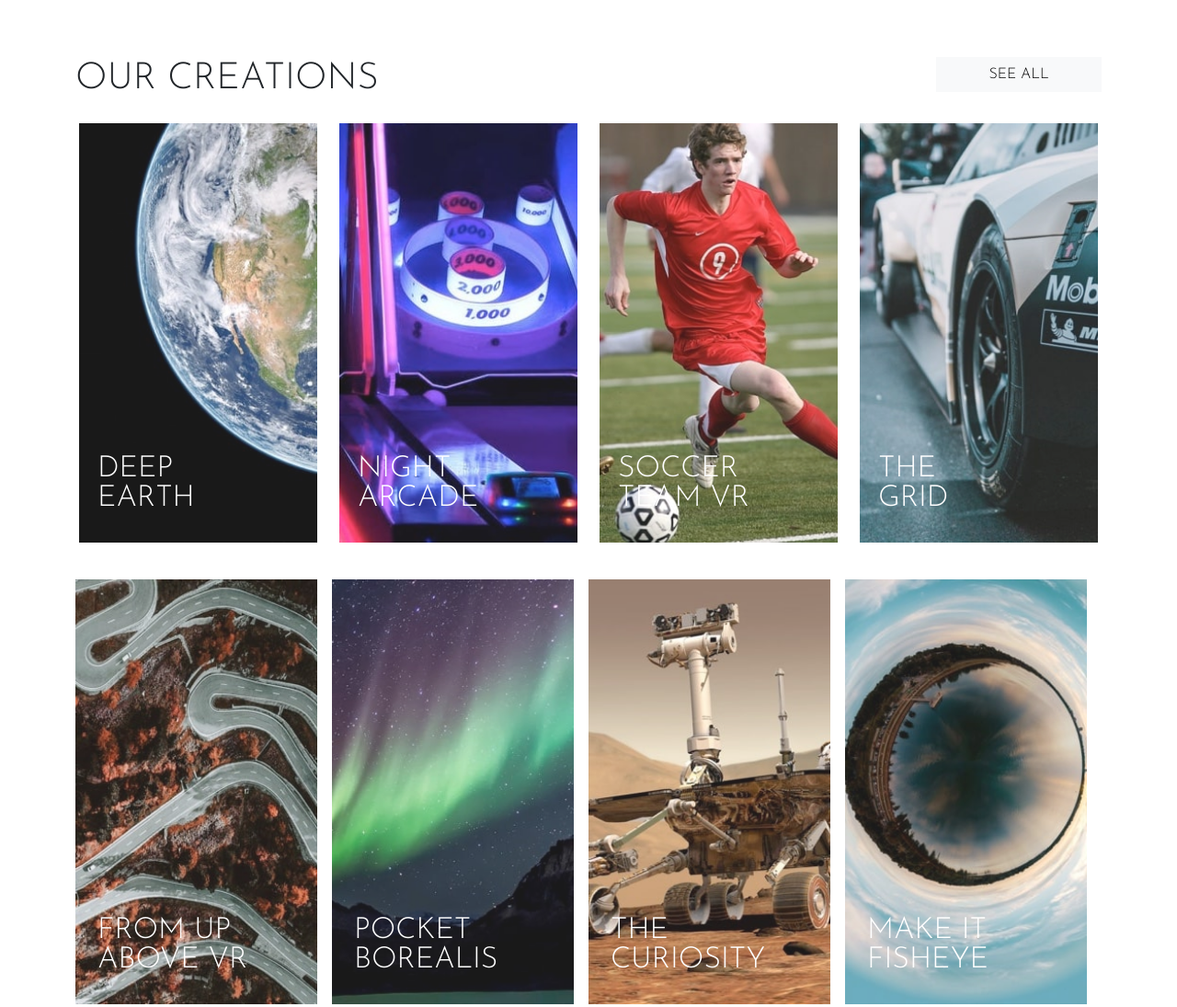
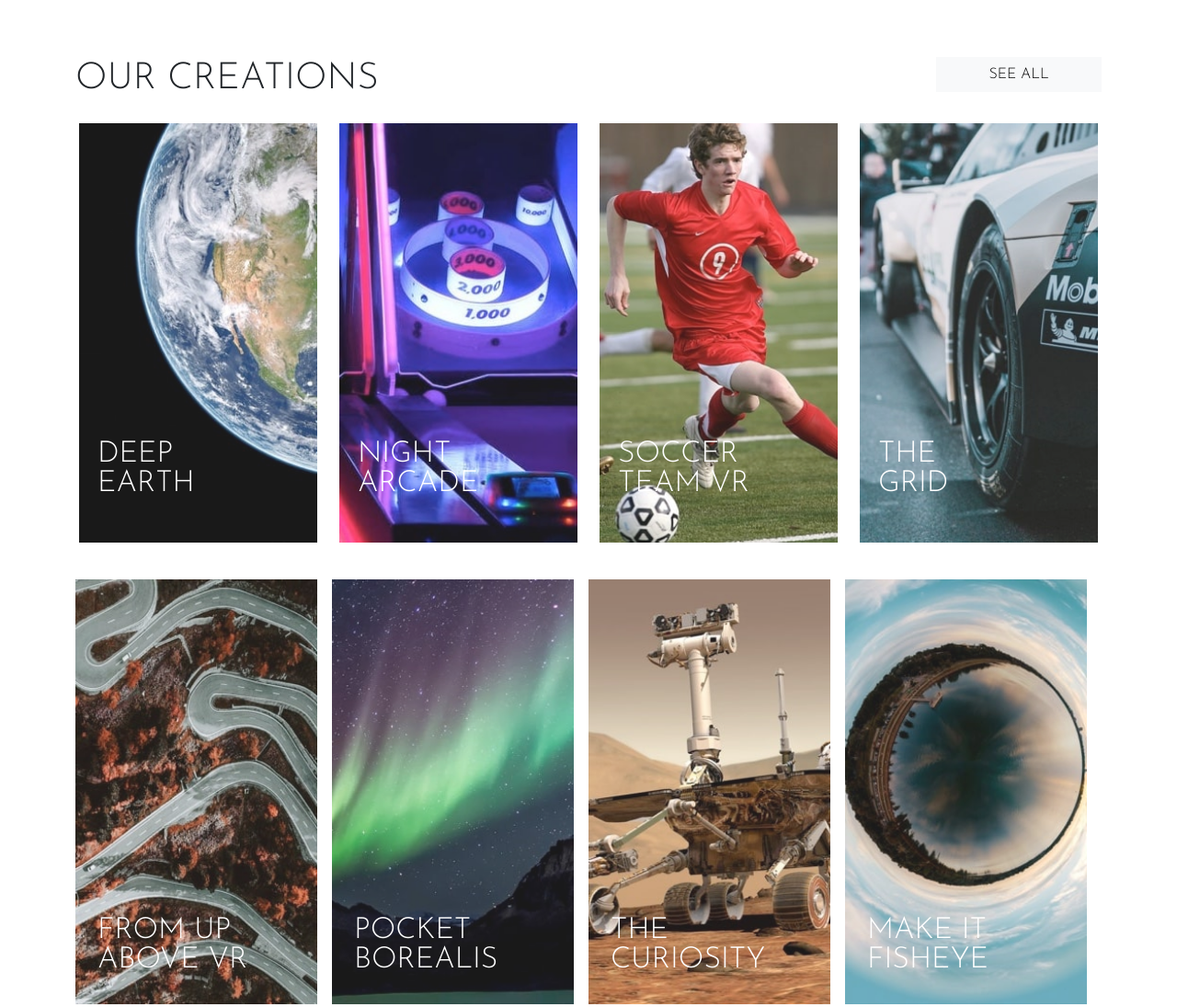
Before and after one commit to samiraghav/stykite-boostrap-assignment, a plain HTML site: page index.html in a window 1280 px wide. Shown: the part 1020-2115 px from the top of the page at 92% size. Drawn offline with nearby package versions, Linux system fonts and the light colour scheme.

```diff
--- a/styles.css
+++ b/styles.css
@@ -133,6 +133,7 @@ header ul a:active {
   width: 100%;
   transition: 200ms;
   opacity: 0.9;
+  display: flex;
 }
 
 #creations-desktop img:hover,
@@ -153,6 +154,16 @@ header ul a:active {
   left: 2rem;
   right: 5px;
   bottom: 1rem;
+  color: white;
+  text-transform: uppercase;
+  font-size: 2em;
+  line-height: 1;
+}
+#creations-desktop .sky p {
+  position: absolute;
+  left: 2rem;
+  right: 5px;
+  bottom: 2rem;
   color: white;
   text-transform: uppercase;
   font-size: 2em;
@@ -270,6 +281,8 @@ footer .footer-links a {
   .btn-dark {
     padding: 2px 25px;
   }
+
+
 }
 
 @media (max-width: 768px) {
```
